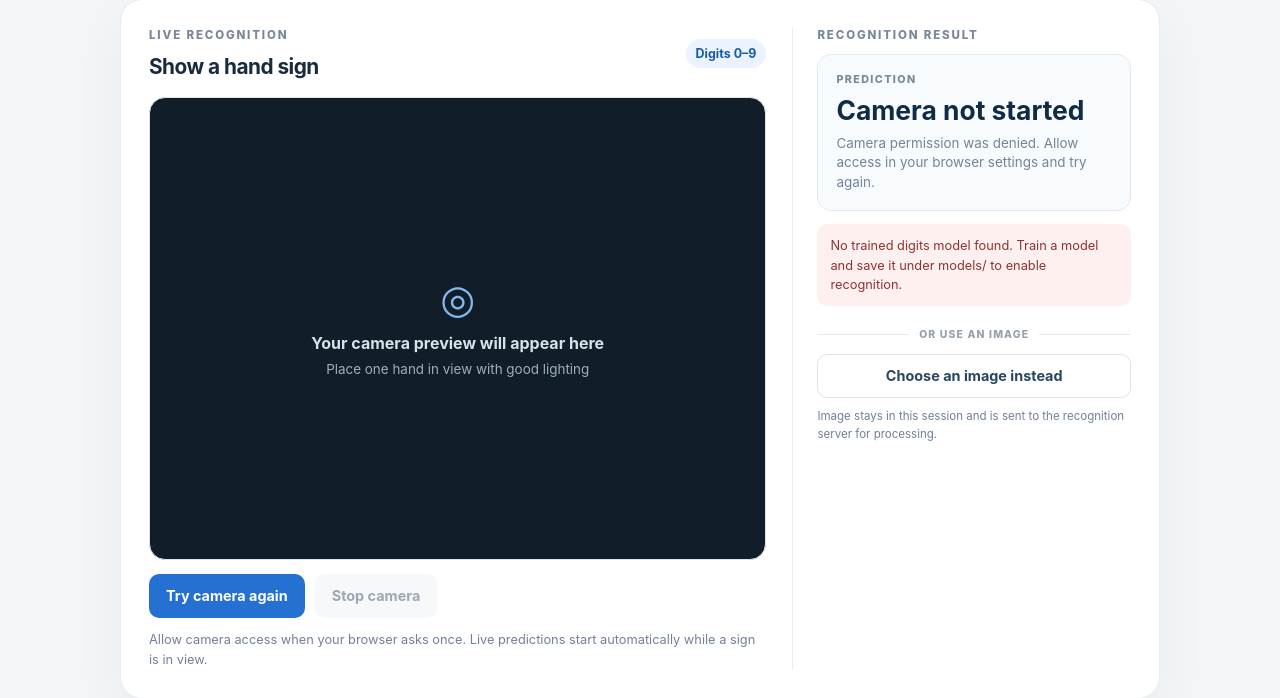
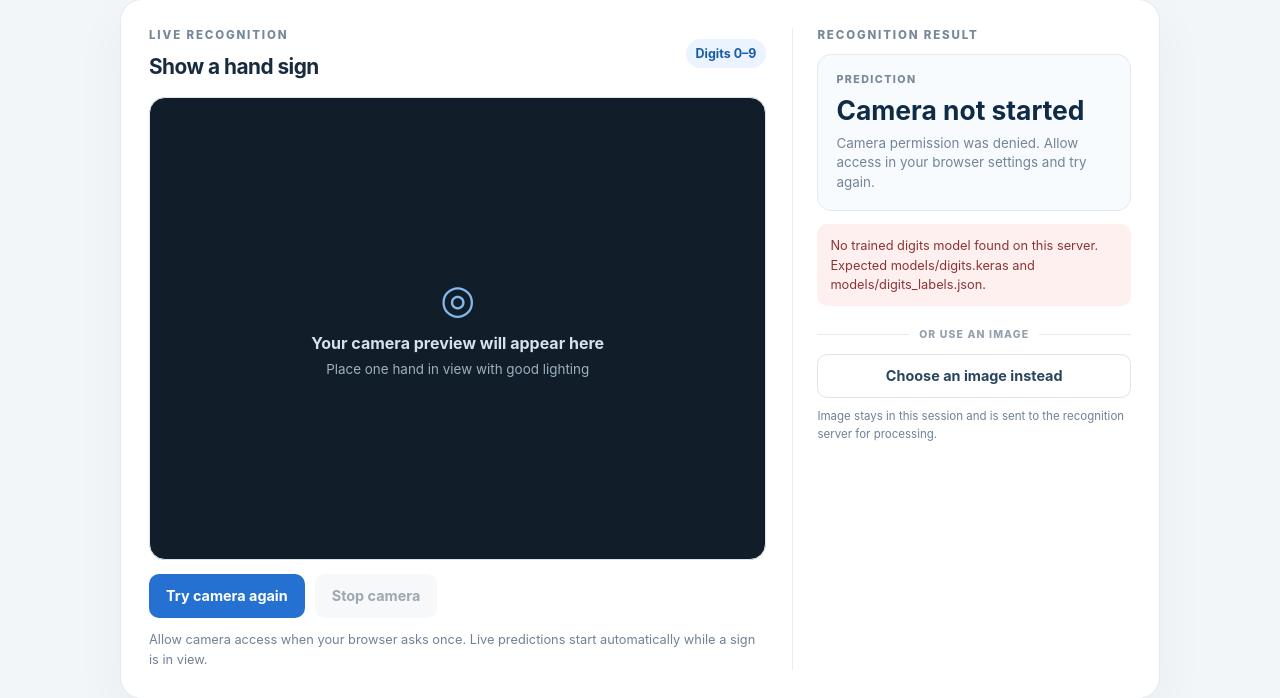
Before and after one commit to kinleydorji872/Bhutanese_Sign_Language, a Flask app: page / in a window 1280 px wide. Shown: the part 402-1100 px from the top of the page. Run offline with Flask 3, Linux system fonts and the light colour scheme.

Commit message:
Add project files and model

```diff
--- a/backend/app.py
+++ b/backend/app.py
@@ -49,16 +49,27 @@ def index():
 
 @app.get("/api/health")
 def health():
+    models = {}
+    for mode in ("digits", "alphabet"):
+        try:
+            model, _labels = load_model(mode)
+        except RuntimeError as exc:
+            models[mode] = {"available": False, "error": str(exc)}
+        else:
+            if model is None:
+                models[mode] = {
+                    "available": False,
+                    "error": (
+                        f"No trained {mode} model found on this server. "
+                        f"Expected models/{mode}.keras and models/{mode}_labels.json."
+                    ),
+                }
+            else:
+                models[mode] = {"available": True}
     return jsonify(
         {
             "status": "ok",
-            "models": {
-                mode: {
-                    "available": (MODEL_DIR / f"{mode}.keras").is_file()
-                    and (MODEL_DIR / f"{mode}_labels.json").is_file()
-                }
-                for mode in ("digits", "alphabet")
-            },
+            "models": models,
         }
     )
 
--- a/frontend/static/js/app.js
+++ b/frontend/static/js/app.js
@@ -14,6 +14,7 @@ let captureTimer;
 let cameraTimeout;
 let isSendingFrame = false;
 let modelAvailable = false;
+let modelError = "The digits model is not available on the server.";
 let cameraRequestId = 0;
 
 function showStatus(message, isError = false) {
@@ -127,6 +128,8 @@ async function captureFrame() {
     prediction.textContent = "Recognition unavailable";
     confidence.textContent = error.message;
     if (error.message.includes("No trained") || error.message.includes("TensorFlow")) {
+      modelAvailable = false;
+      modelError = error.message;
       showStatus(error.message, true);
       stopCamera();
       return;
@@ -199,7 +202,7 @@ async function startCamera() {
       scheduleFrame();
     } else {
       prediction.textContent = "Camera is ready";
-      confidence.textContent = "Add a trained digits model to enable sign predictions.";
+      confidence.textContent = modelError;
     }
   } catch (error) {
     window.clearTimeout(cameraTimeout);
@@ -264,12 +267,14 @@ fetch("/api/health")
     return response.json();
   })
   .then((data) => {
-    modelAvailable = Boolean(data.models?.digits?.available);
+    const digitsModel = data.models?.digits;
+    modelAvailable = Boolean(digitsModel?.available);
+    modelError = digitsModel?.error || "The digits model is not available on the server.";
     if (window.isSecureContext && navigator.mediaDevices?.getUserMedia) {
       showStatus(
         modelAvailable
           ? "Digits model ready. Camera frames are processed for predictions."
-          : "No trained digits model found. Train a model and save it under models/ to enable recognition.",
+          : modelError,
         !modelAvailable,
       );
     }
@@ -277,6 +282,9 @@ fetch("/api/health")
       prediction.textContent = "Looking for a sign…";
       confidence.textContent = "Hold one digit sign clearly in the camera view.";
       scheduleFrame();
+    } else if (!modelAvailable && cameraStream) {
+      prediction.textContent = "Model unavailable";
+      confidence.textContent = modelError;
     }
   })
   .catch((error) => showStatus(error.message, true));
--- a/frontend/templates/index.html
+++ b/frontend/templates/index.html
@@ -5,8 +5,8 @@
     <meta name="viewport" content="width=device-width, initial-scale=1">
     <meta name="theme-color" content="#102b46">
     <title>Bhutanese Sign Language Recognition</title>
-    <link rel="stylesheet" href="{{ url_for('static', filename='css/styles.css', v='5') }}">
-    <script src="{{ url_for('static', filename='js/app.js', v='5') }}" defer></script>
+    <link rel="stylesheet" href="{{ url_for('static', filename='css/styles.css', v='6') }}">
+    <script src="{{ url_for('static', filename='js/app.js', v='6') }}" defer></script>
   </head>
   <body>
     <main class="page-shell">
```
Also changed, not shown: README.md.
